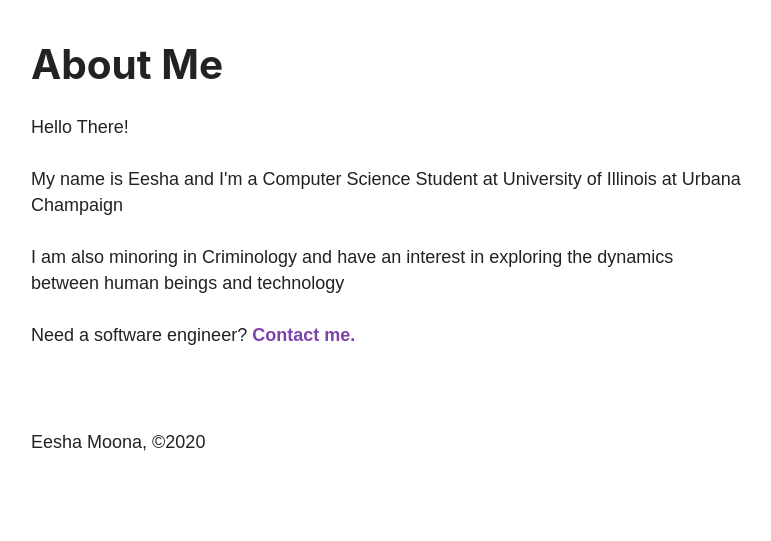
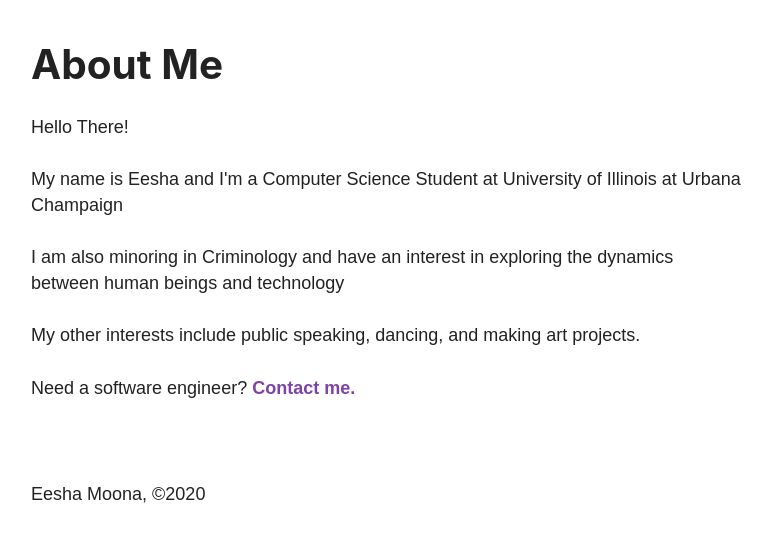
Before and after one commit to eeshamoona/Personal-Gatsby-Website, a Gatsby site: page /aboutMe in a window 1280 px wide. Shown: the part 1301-1842 px from the top of the page, without its empty margins (222-993 px from the left). Before the commit the page ends 1808 px from the top, so only its background shows below. Built offline with nearby package versions, Linux system fonts and the light colour scheme; Gatsby itself is replaced by a stand-in of ours.

Commit message:
Made minor changes to explain

```diff
--- a/src/pages/aboutMe.js
+++ b/src/pages/aboutMe.js
@@ -13,6 +13,7 @@
             <p>Hello There!</p>
             <p>My name is Eesha and I'm a Computer Science Student at University of Illinois at Urbana Champaign</p>
             <p>I am also minoring in Criminology and have an interest in exploring the dynamics between human beings and technology</p>
+            <p>My other interests include public speaking, dancing, and making art projects.</p>
             <p> Need a software engineer? <Link to="/contactMe">Contact me.</Link></p>
             </Layout>
         </div>
```
